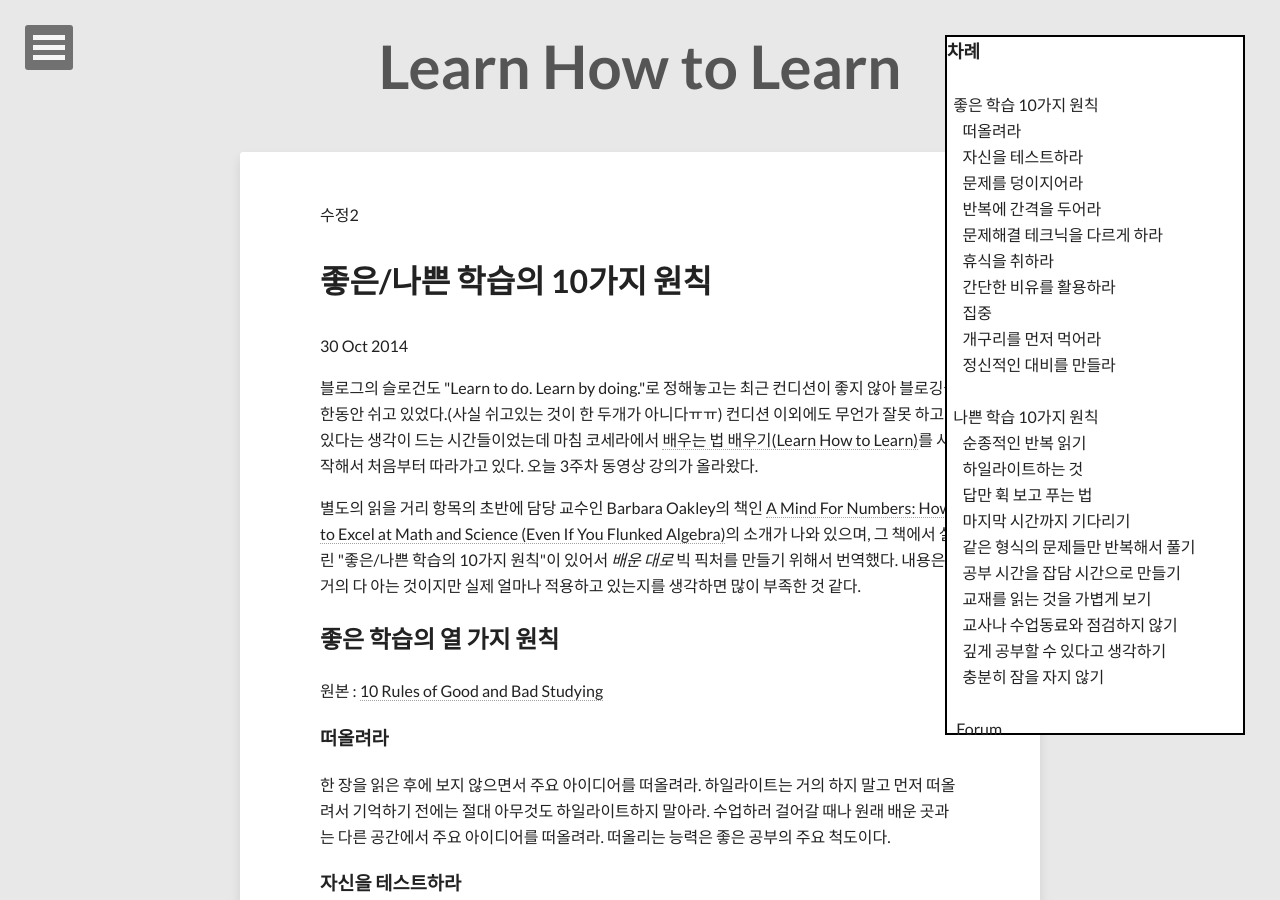
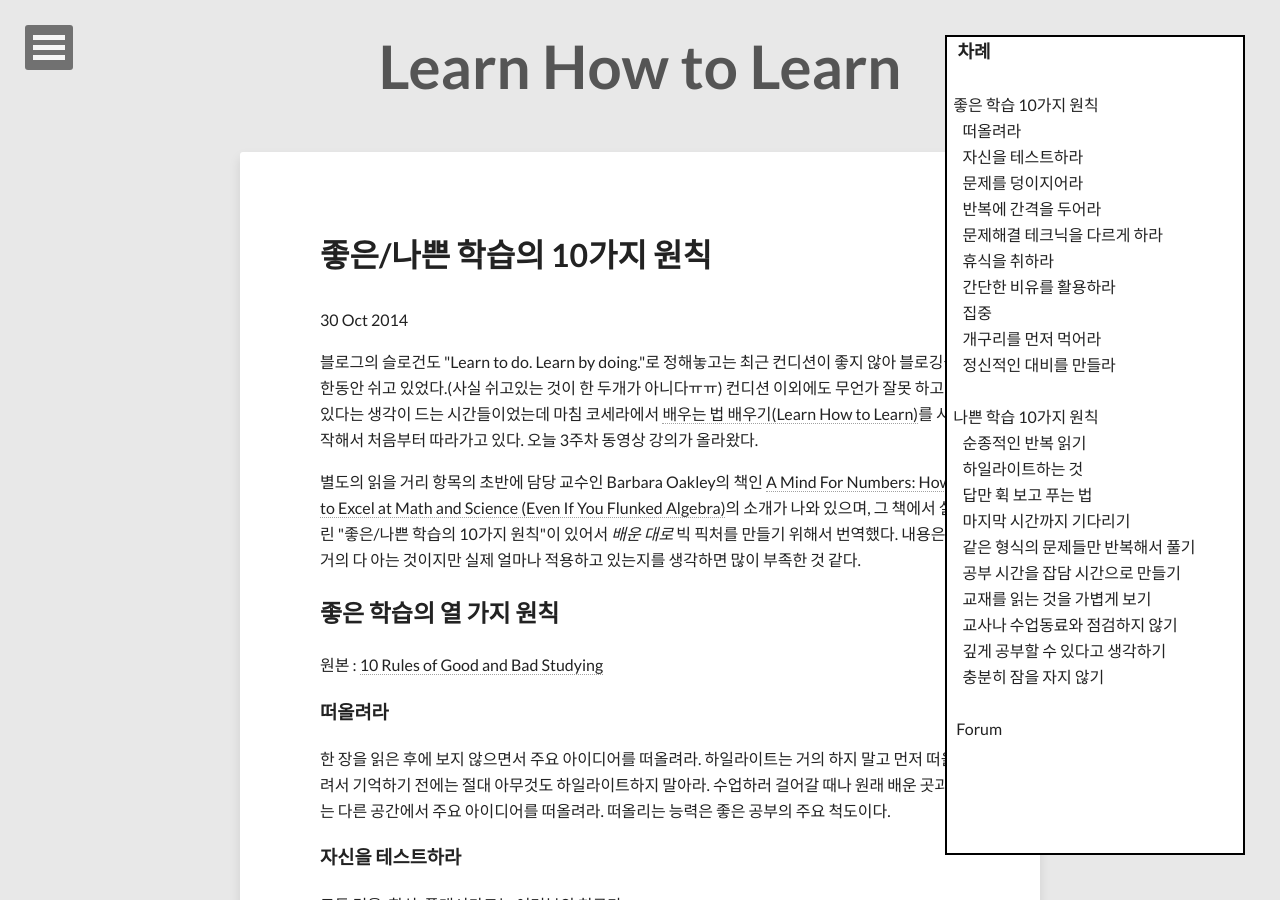
Before and after one commit to geoncheollee/geonblog, a Jekyll site: the page built from how_study.html, in a window 1280 px wide and 900 px high. Built offline with Jekyll 4.4.1, drawn with Linux system fonts in a browser that asks for light colours; nearby versions of some CDN libraries; comment, search, counter and statistics services are not loaded.

Commit message:
20141103_hong

```diff
--- a/how_study.html
+++ b/how_study.html
@@ -10,12 +10,11 @@ image:
   creditlink: http://www.dargadgetz.com/ios-7-abstract-wallpaper-pack-for-iphone-5-and-ipod-touch-retina/-->
 share: true
 ---
-수정2
 
 <html>
 <body>
-	<div style="background: white; height: 700px; width: 300px; border: 2px solid black; position: fixed; top: 35px; right: 35px;">
-  			<b><span style="font-size: large;">차례</span></b><br /><br>
+	<div style="background: white; height: 820px; width: 300px; border: 2px solid black; position: fixed; top: 35px; right: 35px;">
+  			<b><span style="font-size: large;">&nbsp;&nbsp;&nbsp;차례</span></b><br /><br>
   			<a href="#good"> &nbsp;&nbsp;좋은 학습 10가지 원칙</a> <br>
   			<a href="#good1"> &nbsp;&nbsp;&nbsp;&nbsp;&nbsp;떠올려라 </a> <br>
   			<a href="#good2"> &nbsp;&nbsp;&nbsp;&nbsp;&nbsp;자신을 테스트하라 </a> <br>
```
